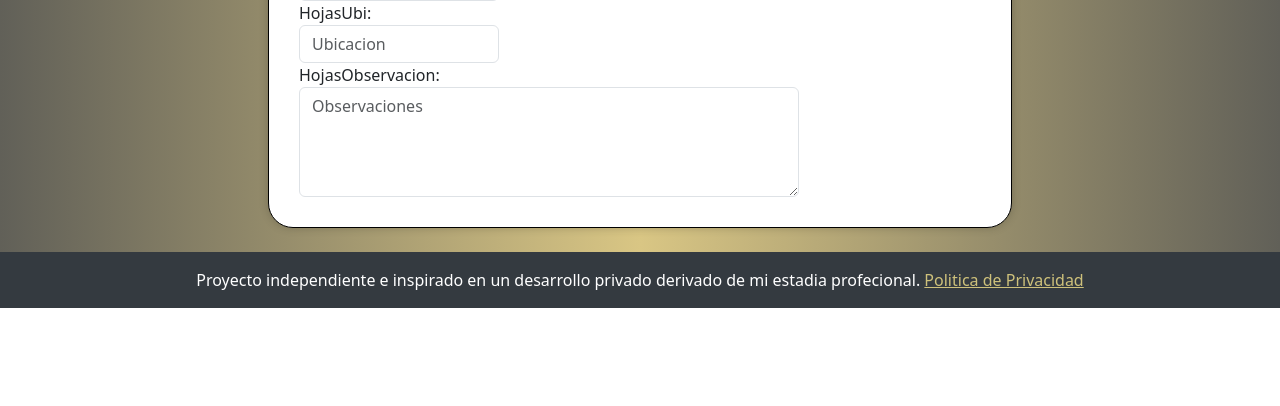
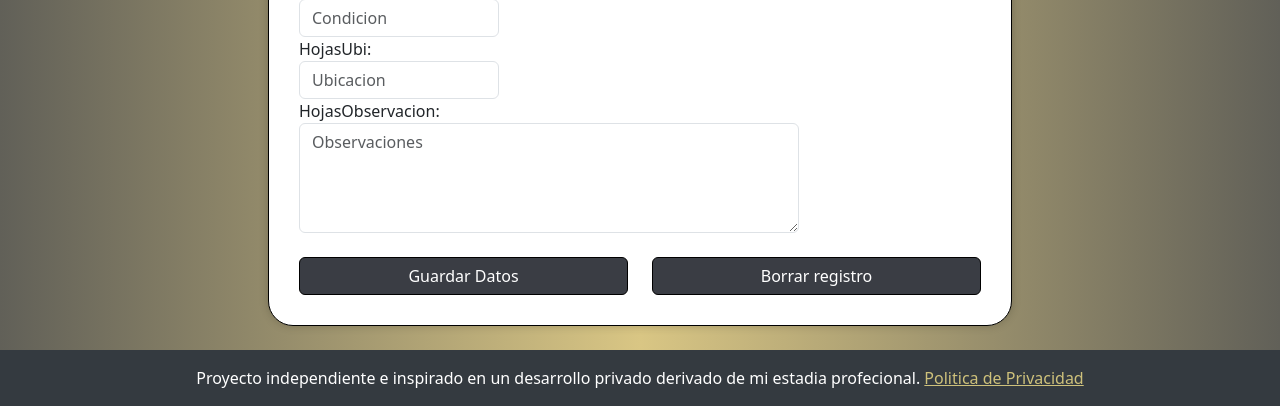
Before and after one commit to DavidCu-dev/PortalPrototipo, a Django app: page /inventario_oficina/ in a window 1280 px wide. Shown: the part 3736-4142 px from the top of the page. Before the commit the page ends 4044 px from the top, so only its background shows below. Run offline with Django 5.2, Linux system fonts and the light colour scheme; a user stored in the database is signed in; data comes from the database, SQL or seed files in the repository; both versions use the stored data as it was after the commit; some libraries are stand-ins or nearby versions.

Commit message:
solucionado error en modelo inventario

```diff
--- a/Portal/models.py
+++ b/Portal/models.py
@@ -1,6 +1,6 @@
 from django.db import models
 from django.contrib.auth.models import User
-from django.core.validators import MaxLengthValidator, MinLengthValidator
+from django.core.validators import MaxValueValidator, MinValueValidator
 # Create your models here.
 
 class datosUsuarioM(models.Model):
@@ -98,52 +98,52 @@ class reporteVisitaTecnicaModel(models.Model):
 
 class inventarioOficina(models.Model):
     user = models.ForeignKey(User, on_delete=models.CASCADE)
-    escriCant= models.PositiveIntegerField(validators=[MinLengthValidator(0), MaxLengthValidator(999)])
+    escriCant= models.PositiveIntegerField(validators=[MinValueValidator(0), MaxValueValidator(999)])
     escriModelo = models.CharField(max_length=255)
     escriCondicion = models.CharField(max_length=255)
     escriUbi = models.CharField(max_length=255)
     escriObservaciones = models.TextField(max_length=500)
-    sillaCant = models.PositiveBigIntegerField(validators=[MinLengthValidator(0), MaxLengthValidator(999)])
+    sillaCant = models.PositiveBigIntegerField(validators=[MinValueValidator(0), MaxValueValidator(999)])
     sillaModelo = models.CharField(max_length=255)
     sillaCondicion = models.CharField(max_length=255)
     sillaUbi = models.CharField(max_length=255)
     sillaObservacion = models.TextField(max_length=500)
-    LapCant = models.PositiveBigIntegerField(validators=[MinLengthValidator(0), MaxLengthValidator(999)])
+    LapCant = models.PositiveBigIntegerField(validators=[MinValueValidator(0), MaxValueValidator(999)])
     LapModelo = models.CharField(max_length=255)
     LapCondicion = models.CharField(max_length=255)
     LapUbi = models.CharField(max_length=255)
     LapObservacion = models.TextField(max_length=500)
-    proyecCant = models.PositiveBigIntegerField(validators=[MinLengthValidator(0), MaxLengthValidator(999)])
+    proyecCant = models.PositiveBigIntegerField(validators=[MinValueValidator(0), MaxValueValidator(999)])
     proyecModelo = models.CharField(max_length=255)
     proyecCondicion = models.CharField(max_length=255)
     proyecUbi = models.CharField(max_length=255)
     proyecObservacion = models.TextField(max_length=500)
-    impreCant = models.PositiveBigIntegerField(validators=[MinLengthValidator(0), MaxLengthValidator(999)])
+    impreCant = models.PositiveBigIntegerField(validators=[MinValueValidator(0), MaxValueValidator(999)])
     impreModelo = models.CharField(max_length=255)
     impreCondicion = models.CharField(max_length=255)
     impreUbi = models.CharField(max_length=255)
     impreObservacion = models.TextField(max_length=500)
-    aguaCant = models.PositiveBigIntegerField(validators=[MinLengthValidator(0), MaxLengthValidator(999)])
+    aguaCant = models.PositiveBigIntegerField(validators=[MinValueValidator(0), MaxValueValidator(999)])
     aguaModelo = models.CharField(max_length=255)
     aguaCondicion = models.CharField(max_length=255)
     aguaUbi = models.CharField(max_length=255)
     aguaObservacion = models.TextField(max_length=500)
-    escobCant = models.PositiveBigIntegerField(validators=[MinLengthValidator(0), MaxLengthValidator(999)])
+    escobCant = models.PositiveBigIntegerField(validators=[MinValueValidator(0), MaxValueValidator(999)])
     escobModelo = models.CharField(max_length=255)
     escobCondicion = models.CharField(max_length=255)
     escobUbi = models.CharField(max_length=255)
     escobObservacion = models.TextField(max_length=500)
-    extintCant = models.PositiveBigIntegerField(validators=[MinLengthValidator(0), MaxLengthValidator(999)])
+    extintCant = models.PositiveBigIntegerField(validators=[MinValueValidator(0), MaxValueValidator(999)])
     extintModelo = models.CharField(max_length=255)
     extintCondicion = models.CharField(max_length=255)
     extintUbi = models.CharField(max_length=255)
     extintObservacion = models.TextField(max_length=500)
-    jabonCant = models.PositiveBigIntegerField(validators=[MinLengthValidator(0), MaxLengthValidator(999)])
+    jabonCant = models.PositiveBigIntegerField(validators=[MinValueValidator(0), MaxValueValidator(999)])
     jabonModelo = models.CharField(max_length=255)
     jabonCondicion = models.CharField(max_length=255)
     jabonUbi = models.CharField(max_length=255)
     jabonObservacion = models.TextField(max_length=500)
-    hojasCant = models.PositiveBigIntegerField(validators=[MinLengthValidator(0), MaxLengthValidator(999)])
+    hojasCant = models.PositiveBigIntegerField(validators=[MinValueValidator(0), MaxValueValidator(999)])
     hojasModelo = models.CharField(max_length=255)
     hojasCondicion = models.CharField(max_length=255)
     hojasUbi = models.CharField(max_length=255)
--- a/Portal/templates/Documentos/inventOficina.html
+++ b/Portal/templates/Documentos/inventOficina.html
@@ -12,7 +12,28 @@
                 {% endfor %}
             {% endif %}
 
-            {{form}}
+            <form action="{% url 'inventOfi' %}" method="post" id="formIO">
+                {% csrf_token %}
+                <h4>Inventario de oficina</h4>
+                {{form}}
+            </form>
+            <div class="d-grid gap-4 mt-4">
+                <div class="row text-center">
+                    <div class="col-12 col-md-6 ">
+                        <button type="submit" class="btn btn-primary w-100 botongral" form="formIO" >
+                            Guardar Datos
+                        </button>
+                    </div>
+                    <div class="col-12 col-md-6">
+                        <form action="{% url 'borrarRVT' %}" method="post" >
+                            {% csrf_token %}
+                            <button class="btn btn-primary w-100 botongral" >
+                                Borrar registro
+                            </button>
+                        </form>
+                    </div>
+                </div>
+            </div>
         </div>
     </div>
 </div>
```
Also changed, not shown: Portal/migrations/0012_alter_inventariooficina_lapcant_and_more.py (added), db.sqlite3.
